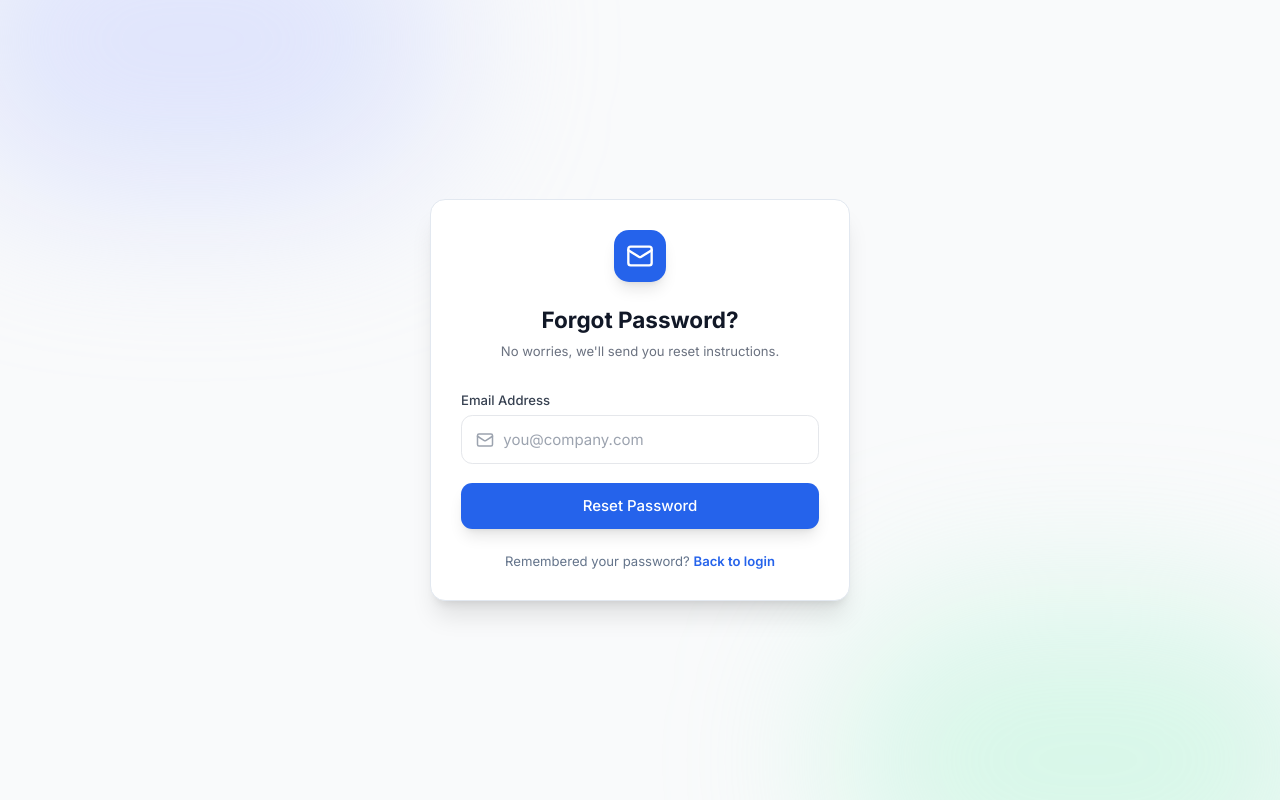
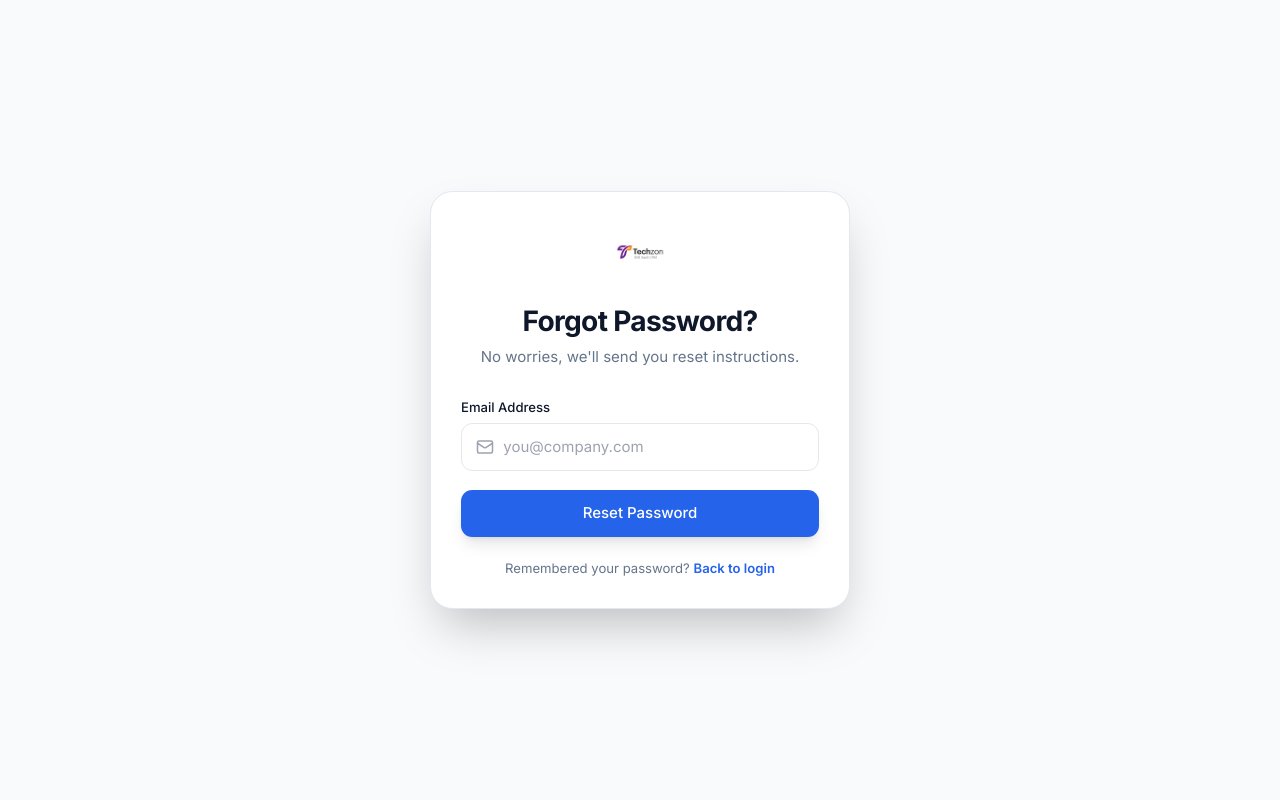
Before and after one commit to Hari-2812/Messenger, a React (Vite) app in the folder frontend/: page /forgot-password in a window 1280 px wide. Built offline with nearby package versions, Linux system fonts and the light colour scheme.

Commit message:
feat: replace dummy svgs with techzon logo and lucide icons

```diff
--- a/frontend/src/components/Navbar.jsx
+++ b/frontend/src/components/Navbar.jsx
@@ -1,12 +1,7 @@
 import { useAuth } from '../context/AuthContext';
 import { useState } from 'react';
 import { motion, AnimatePresence } from 'framer-motion';
-
-const BellIcon = () => (
-  <svg viewBox="0 0 24 24" fill="none" stroke="currentColor" strokeWidth="2" className="w-5 h-5">
-    <path d="M18 8A6 6 0 006 8c0 7-3 9-3 9h18s-3-2-3-9M13.73 21a2 2 0 01-3.46 0" />
-  </svg>
-);
+import { Bell, Menu, LogOut, Settings, User } from 'lucide-react';
 
 const Navbar = ({ title, onMenuClick, onToggleCollapse, collapsed }) => {
   const { user, logout } = useAuth();
@@ -20,7 +15,7 @@ const Navbar = ({ title, onMenuClick, onToggleCollapse, collapsed }) => {
       <div className="flex h-16 items-center justify-between gap-3 px-4 sm:px-6">
         <div className="flex min-w-0 items-center gap-3">
           <button type="button" onClick={onMenuClick} className="inline-flex h-10 w-10 items-center justify-center rounded-xl border border-border text-text-muted hover:bg-background lg:hidden transition-colors">
-            <svg viewBox="0 0 24 24" fill="none" stroke="currentColor" strokeWidth="2" className="h-5 w-5"><path d="M4 7h16M4 12h16M4 17h16" /></svg>
+            <Menu className="w-5 h-5" />
           </button>
 
           <motion.div
@@ -40,8 +35,8 @@ const Navbar = ({ title, onMenuClick, onToggleCollapse, collapsed }) => {
             className="btn-icon relative"
             title="Notifications"
           >
-            <BellIcon />
-            <span className="absolute right-1.5 top-1.5 h-2 w-2 rounded-full border border-white bg-status-danger" />
+            <Bell className="w-5 h-5" />
+            <span className="absolute top-1.5 right-1.5 h-2 w-2 rounded-full bg-red-500 ring-2 ring-white"></span>
           </motion.button>
 
           <div className="hidden h-7 w-px bg-border sm:block" />
--- a/frontend/src/components/Sidebar.jsx
+++ b/frontend/src/components/Sidebar.jsx
@@ -1,11 +1,12 @@
 import { NavLink } from 'react-router-dom';
 import { motion, AnimatePresence } from 'framer-motion';
+import { LayoutDashboard, Users, FileText, Send } from 'lucide-react';
 
 const navItems = [
-  { to: '/', label: 'Dashboard', icon: <svg viewBox="0 0 24 24" fill="none" stroke="currentColor" strokeWidth="2" className="w-5 h-5"><path d="M3 8l7.89 5.26a2 2 0 002.22 0L21 8M5 19h14a2 2 0 002-2V7a2 2 0 00-2-2H5a2 2 0 00-2 2v10a2 2 0 002 2z" /></svg> },
-  { to: '/contacts', label: 'Contacts', icon: <svg viewBox="0 0 24 24" fill="none" stroke="currentColor" strokeWidth="2" className="w-5 h-5"><path d="M17 21v-2a4 4 0 00-4-4H5a4 4 0 00-4 4v2" /><circle cx="9" cy="7" r="4" /><path d="M23 21v-2a4 4 0 00-3-3.87M16 3.13a4 4 0 010 7.75" /></svg> },
-  { to: '/templates', label: 'Templates', icon: <svg viewBox="0 0 24 24" fill="none" stroke="currentColor" strokeWidth="2" className="w-5 h-5"><path d="M14 2H6a2 2 0 00-2 2v16a2 2 0 002 2h12a2 2 0 002-2V8z" /><polyline points="14 2 14 8 20 8" /><line x1="16" y1="13" x2="8" y2="13" /><line x1="16" y1="17" x2="8" y2="17" /><polyline points="10 9 9 9 8 9" /></svg> },
-  { to: '/campaigns', label: 'Campaigns', icon: <svg viewBox="0 0 24 24" fill="none" stroke="currentColor" strokeWidth="2" className="w-5 h-5"><path d="M22 2L11 13" /><polygon points="22 2 15 22 11 13 2 9 22 2" /></svg> },
+  { to: '/', label: 'Dashboard', icon: <LayoutDashboard className="w-5 h-5" /> },
+  { to: '/contacts', label: 'Contacts', icon: <Users className="w-5 h-5" /> },
+  { to: '/templates', label: 'Templates', icon: <FileText className="w-5 h-5" /> },
+  { to: '/campaigns', label: 'Campaigns', icon: <Send className="w-5 h-5" /> },
 ];
 
 const Sidebar = ({ open, onClose, collapsed, onToggleCollapse }) => {
@@ -17,8 +18,8 @@ const Sidebar = ({ open, onClose, collapsed, onToggleCollapse }) => {
     >
       <div className={`flex items-center justify-between border-b border-border ${collapsed ? 'px-4 py-4' : 'px-5 py-5'}`}>
         <div className={`flex items-center gap-3 min-w-0 ${collapsed ? 'justify-center' : ''}`}>
-          <div className="flex h-10 w-10 items-center justify-center rounded-xl bg-gradient-to-br from-primary to-primary-dark shadow-md flex-shrink-0">
-            <svg viewBox="0 0 24 24" fill="currentColor" className="h-5 w-5 text-white"><path d="M12 2C6.48 2 2 6.48 2 12s4.48 10 10 10 10-4.48 10-10S17.52 2 12 2zm0 18c-4.41 0-8-3.59-8-8s3.59-8 8-8 8 3.59 8 8-3.59 8-8 8zm-1-13h2v6h-2zm0 8h2v2h-2z"/></svg>
+          <div className="flex h-10 w-10 items-center justify-center flex-shrink-0">
+            <img src="/techzon-logo.png" alt="Techzon CRM" className="h-full w-full object-contain" />
           </div>
           <AnimatePresence>
             {!collapsed && (
--- a/frontend/src/pages/ForgotPassword.jsx
+++ b/frontend/src/pages/ForgotPassword.jsx
@@ -30,22 +30,21 @@ const ForgotPassword = () => {
   };
 
   return (
-    <div className="min-h-screen flex items-center justify-center bg-gray-50 p-6 relative overflow-hidden">
-      {/* Decorative background shapes */}
-      <div className="absolute top-[-15%] left-[-5%] w-[40%] h-[40%] bg-indigo-200/50 rounded-full blur-[80px]"></div>
-      <div className="absolute bottom-[-15%] right-[-5%] w-[40%] h-[40%] bg-emerald-200/40 rounded-full blur-[80px]"></div>
+    <div className="min-h-screen flex items-center justify-center bg-background px-4 py-12 sm:px-6 lg:px-8 relative overflow-hidden">
+      {/* Subtle Background Effects */}
+      <div className="absolute top-0 left-1/2 -translate-x-1/2 w-full max-w-3xl h-full bg-gradient-to-b from-primary/10 to-transparent blur-3xl -z-10 pointer-events-none" />
 
-      <div className="bg-card w-full max-w-md rounded-2xl shadow-xl border border-border p-8 z-10 relative">
+      <div className="bg-card w-full max-w-md rounded-3xl shadow-2xl border border-border p-8 z-10 relative">
 
         {/* Icon & Title */}
         <div className="flex justify-center mb-6">
-          <div className="w-14 h-14 rounded-2xl flex items-center justify-center bg-primary shadow-lg text-white">
-            <Mail size={28} />
+          <div className="flex h-16 items-center justify-center">
+            <img src="/techzon-logo.png" alt="Techzon CRM" className="h-full object-contain" />
           </div>
         </div>
         <div className="flex flex-col items-center mb-8 text-center">
-          <h2 className="text-2xl font-bold text-gray-900">Forgot Password?</h2>
-          <p className="text-gray-500 mt-2 text-sm">
+          <h2 className="text-2xl sm:text-3xl font-bold text-text tracking-tight mb-2">Forgot Password?</h2>
+          <p className="text-text-muted text-sm sm:text-base">
             {isSubmitted
               ? "We've sent a password reset link to your email. Please check your inbox."
               : "No worries, we'll send you reset instructions."
@@ -56,7 +55,7 @@ const ForgotPassword = () => {
         {!isSubmitted ? (
           <form onSubmit={handleSubmit(onSubmit)} className="space-y-5" noValidate>
             <div className="form-group">
-              <label className="block text-sm font-medium text-gray-700 mb-1">Email Address</label>
+              <label className="block text-sm font-medium text-text mb-1">Email Address</label>
               <div className="relative">
                 <input
                   type="email"
--- a/frontend/src/pages/Login.jsx
+++ b/frontend/src/pages/Login.jsx
@@ -49,10 +49,8 @@ const Login = () => {
         className="w-full max-w-md bg-card p-8 sm:p-10 rounded-3xl shadow-2xl border border-border"
       >
         <div className="flex flex-col items-center mb-8">
-          <div className="w-14 h-14 rounded-2xl flex items-center justify-center bg-primary shadow-lg mb-6 text-white">
-            <svg viewBox="0 0 24 24" fill="currentColor" className="w-7 h-7">
-               <path d="M12 2C6.48 2 2 6.48 2 12s4.48 10 10 10 10-4.48 10-10S17.52 2 12 2zm0 18c-4.41 0-8-3.59-8-8s3.59-8 8-8 8 3.59 8 8-3.59 8-8 8zm-1-13h2v6h-2zm0 8h2v2h-2z"/>
-            </svg>
+          <div className="flex h-16 items-center justify-center mb-6">
+            <img src="/techzon-logo.png" alt="Techzon CRM" className="h-full object-contain" />
           </div>
           <h2 className="text-2xl sm:text-3xl font-bold text-text tracking-tight mb-2 text-center">Welcome Back</h2>
           <p className="text-text-muted text-sm sm:text-base text-center">Sign in to your account</p>
--- a/frontend/src/pages/Register.jsx
+++ b/frontend/src/pages/Register.jsx
@@ -103,13 +103,11 @@ const Register = () => {
         className="w-full max-w-md bg-card p-8 sm:p-10 rounded-3xl shadow-2xl border border-border my-8"
       >
         <div className="flex flex-col items-center mb-8">
-          <div className="w-14 h-14 rounded-2xl flex items-center justify-center bg-primary shadow-lg mb-6 text-white">
-            <svg viewBox="0 0 24 24" fill="currentColor" className="w-7 h-7">
-              <path d="M12 12c2.21 0 4-1.79 4-4s-1.79-4-4-4-4 1.79-4 4 1.79 4 4 4zm0 2c-2.67 0-8 1.34-8 4v2h16v-2c0-2.66-5.33-4-8-4z"/>
-            </svg>
+          <div className="flex h-16 items-center justify-center mb-6">
+            <img src="/techzon-logo.png" alt="Techzon CRM" className="h-full object-contain" />
           </div>
           <h2 className="text-2xl sm:text-3xl font-bold text-text tracking-tight mb-2 text-center">Create Account</h2>
-          <p className="text-text-muted text-sm sm:text-base text-center">Join Omni CRM today</p>
+          <p className="text-text-muted text-sm sm:text-base text-center">Join Techzon CRM today</p>
         </div>
 
         <form onSubmit={handleSubmit(onSubmit)} className="space-y-5" noValidate>
--- a/frontend/src/pages/ResetPassword.jsx
+++ b/frontend/src/pages/ResetPassword.jsx
@@ -43,14 +43,14 @@ const ResetPassword = () => {
 
   if (!token) {
     return (
-      <div className="min-h-screen flex items-center justify-center bg-gray-50 p-6">
-        <div className="w-full max-w-md bg-white rounded-3xl p-8 text-center shadow-xl border border-gray-100">
+      <div className="min-h-screen flex items-center justify-center bg-background px-4 py-12 sm:px-6 lg:px-8 relative overflow-hidden">
+        <div className="w-full max-w-md bg-card rounded-3xl p-8 text-center shadow-xl border border-border">
           <div className="w-16 h-16 rounded-full bg-red-50 text-red-500 mx-auto flex items-center justify-center mb-4">
             <Lock size={32} />
           </div>
-          <h2 className="text-xl font-bold text-gray-900 mb-2">Invalid Link</h2>
-          <p className="text-gray-500 mb-6">The password reset link is invalid or has expired.</p>
-          <button onClick={() => navigate('/forgot-password')} className="bg-primary text-white px-6 py-2 rounded-xl">
+          <h2 className="text-xl font-bold text-text mb-2">Invalid Link</h2>
+          <p className="text-text-muted mb-6">The password reset link is invalid or has expired.</p>
+          <button onClick={() => navigate('/forgot-password')} className="bg-primary text-white px-6 py-2 rounded-xl hover:opacity-90">
             Request New Link
           </button>
         </div>
@@ -59,20 +59,19 @@ const ResetPassword = () => {
   }
 
   return (
-    <div className="min-h-screen flex items-center justify-center bg-gray-50 p-6 relative overflow-hidden">
-      {/* Decorative background shapes */}
-      <div className="absolute top-[-15%] left-[-5%] w-[40%] h-[40%] bg-indigo-200/50 rounded-full blur-[80px]"></div>
-      <div className="absolute bottom-[-15%] right-[-5%] w-[40%] h-[40%] bg-emerald-200/40 rounded-full blur-[80px]"></div>
+    <div className="min-h-screen flex items-center justify-center bg-background px-4 py-12 sm:px-6 lg:px-8 relative overflow-hidden">
+      {/* Subtle Background Effects */}
+      <div className="absolute top-0 left-1/2 -translate-x-1/2 w-full max-w-3xl h-full bg-gradient-to-b from-primary/10 to-transparent blur-3xl -z-10 pointer-events-none" />
 
-      <div className="w-full max-w-md bg-white rounded-3xl p-8 sm:p-10 shadow-xl border border-gray-100 relative z-10 animate-fade-in">
+      <div className="w-full max-w-md bg-card rounded-3xl p-8 sm:p-10 shadow-2xl border border-border relative z-10 animate-fade-in">
 
         {/* Icon & Title */}
         <div className="flex flex-col items-center mb-8 text-center">
-          <div className="w-16 h-16 rounded-2xl bg-indigo-50 text-primary flex items-center justify-center mb-5">
-            <Lock size={32} />
+          <div className="flex h-16 items-center justify-center mb-5">
+            <img src="/techzon-logo.png" alt="Techzon CRM" className="h-full object-contain" />
           </div>
-          <h2 className="text-2xl font-bold text-gray-900">Set New Password</h2>
-          <p className="text-gray-500 mt-2 text-sm">
+          <h2 className="text-2xl font-bold text-text">Set New Password</h2>
+          <p className="text-text-muted mt-2 text-sm">
             Please enter your new password below.
           </p>
         </div>
```
Also changed, not shown: frontend/public/techzon-logo.png (added).
